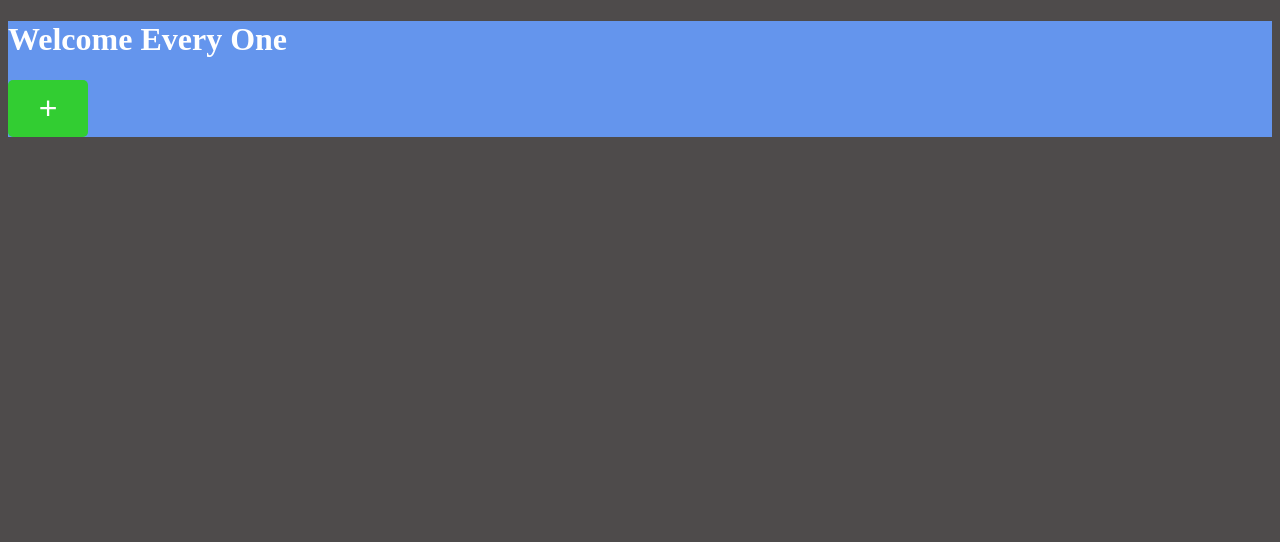
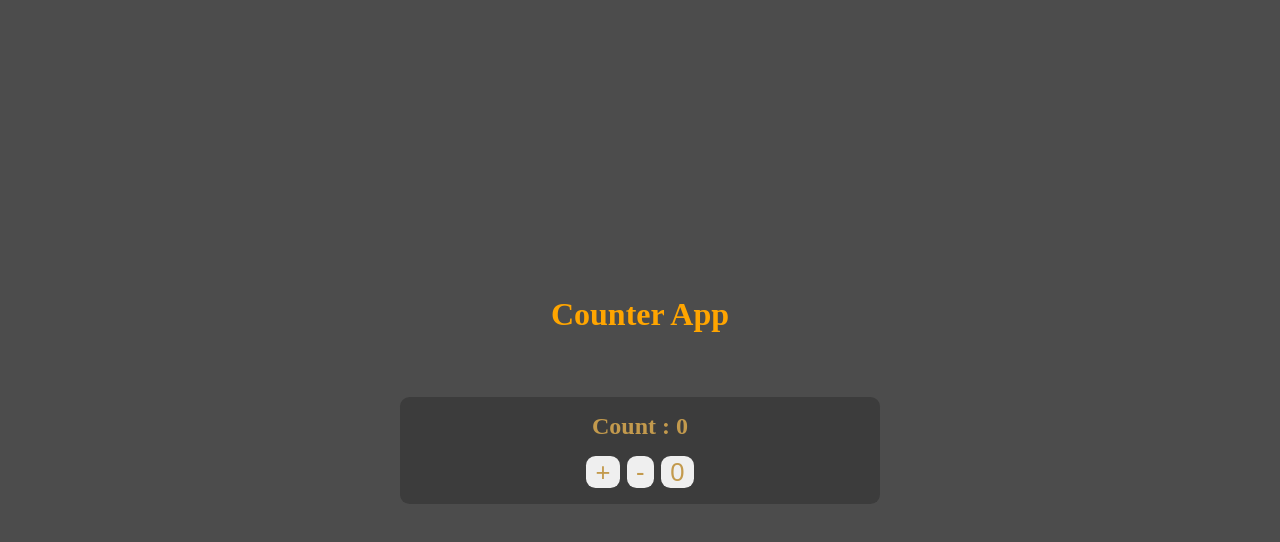
Before and after one commit to nymul-islam-moon/react-anisul-islam, a React (Create React App) app: page / in a window 1280 px wide. Shown: the top 542 px of the page. Built offline with nearby package versions, Linux system fonts and the light colour scheme.

Commit message:
Class 27
Preparing environment for class 27

```diff
--- a/src/App.js
+++ b/src/App.js
@@ -14,9 +14,16 @@ export default function App() {
 
 
     return (
-        <div className="parent" onClick={handleParentClick}>
-            <h1>Welcome Every One</h1>
-            <button onClick={handleChildClick}>+</button>
+        <div className="counter center">
+            <h1 className="counter__title">Counter App</h1>
+            <div className="card center">
+                <h2 className="card__title">Count : 0</h2>
+                <div className="card__btns">
+                    <button className="btn card__btn">+</button>
+                    <button className="btn card__btn">-</button>
+                    <button className="btn card__btn">0</button>
+                </div>
+            </div>
         </div>
     );
 }
--- a/src/style.css
+++ b/src/style.css
@@ -1,20 +1,68 @@
-body {
-    background: rgb(78, 75, 75);
-    color: white;
+:root {
+    --border-radius: 0.6rem;
+    --text-color: #fff;
 }
 
-button {
-    padding:  10px;
-    border: none;
-    border-radius: 5px;
-    background-color: limegreen;
-    color: white;
-    margin-right: 10px;
-    font-size: 2rem;
-    font-size: 2rem;
-    width: 80px;
+* {
+    box-sizing: border-box;
+    margin: 0;
+    padding: 0;
+    list-style-type: none;
+    text-decoration: none;
+    outline: none;
+}
+html {
+    scroll-behavior: smooth;
 }
 
-.parent{
-    background-color: cornflowerblue;
+body {
+    background-color: #4c4c4c;
 }
+
+.center {
+    display: flex;
+    flex-direction: column;
+    justify-content: center;
+    align-items: center;
+    gap: 1rem;
+}
+
+.counter {
+    height: 100vh;
+    padding: 1rem;
+}
+
+.counter__title {
+    color: var(--text-color);
+    font-size: 2rem;
+    margin-bottom: 3rem;
+    color: orange;
+}
+
+.card {
+    background-color: #3c3c3c;
+    width: 100%;
+    max-width: 30rem;
+    color: rgb(195, 154, 77);
+    padding: 1rem;
+    border-radius: var(--border-radius);
+}
+
+.btn {
+    border: none;
+    padding: 0.1rem 0.6rem;
+    border-radius: var(--border-radius);
+    font-size: 1.6rem;
+    transition: all 0.3s;
+    margin: 0 0.2rem;
+    color: rgb(195, 154, 77);
+}
+
+.btn:hover {
+    background-color: orange;
+    color: black;
+}
+
+.btn:disabled {
+    background-color: red;
+}
```
